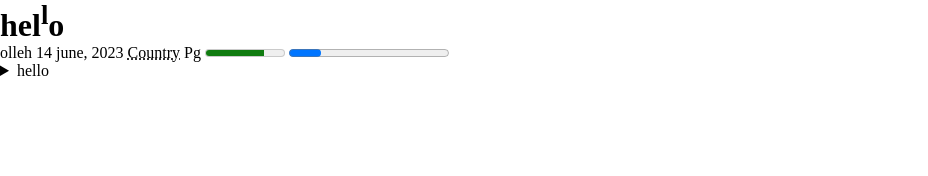
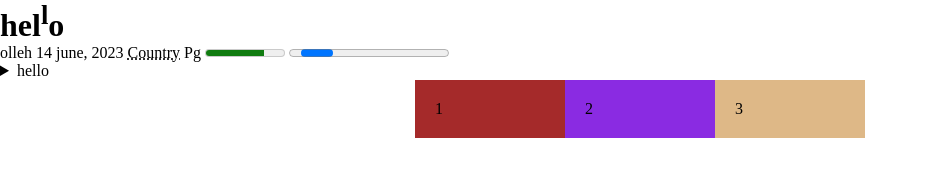
Before and after one commit to Mehedy-Tanvir/digital_products, a plain HTML site: page test.html in a window 1280 px wide. Shown: the whole page, without its empty margins (0-928 px from the left). Drawn offline with Linux system fonts and the light colour scheme.

Commit message:
adding test files

```diff
--- a/style.css
+++ /dev/null
@@ -1,4 +0,0 @@
-* {
-  margin: 0px;
-  padding: 0px;
-}
--- /dev/null
+++ b/test.css
@@ -0,0 +1,19 @@
+* {
+  margin: 0px;
+  padding: 0px;
+}
+.container {
+  display: flex;
+  justify-content: center;
+}
+.box {
+  padding: 20px;
+  background-color: brown;
+  width: 110px;
+}
+.box2 {
+  background-color: blueviolet;
+}
+.box3 {
+  background-color: burlywood;
+}
--- a/index.html
+++ b/test.html
@@ -4,7 +4,7 @@
     <meta charset="UTF-8" />
     <meta name="viewport" content="width=device-width, initial-scale=1.0" />
     <title>Document</title>
-    <link rel="stylesheet" href="style.css" />
+    <link rel="stylesheet" href="test.css" />
   </head>
   <body>
     <h1>hel<sup>l</sup>o</h1>
@@ -21,5 +21,10 @@
         adipisci.
       </p>
     </details>
+    <div class="container">
+      <div class="box">1</div>
+      <div class="box box2">2</div>
+      <div class="box box3">3</div>
+    </div>
   </body>
 </html>
```
